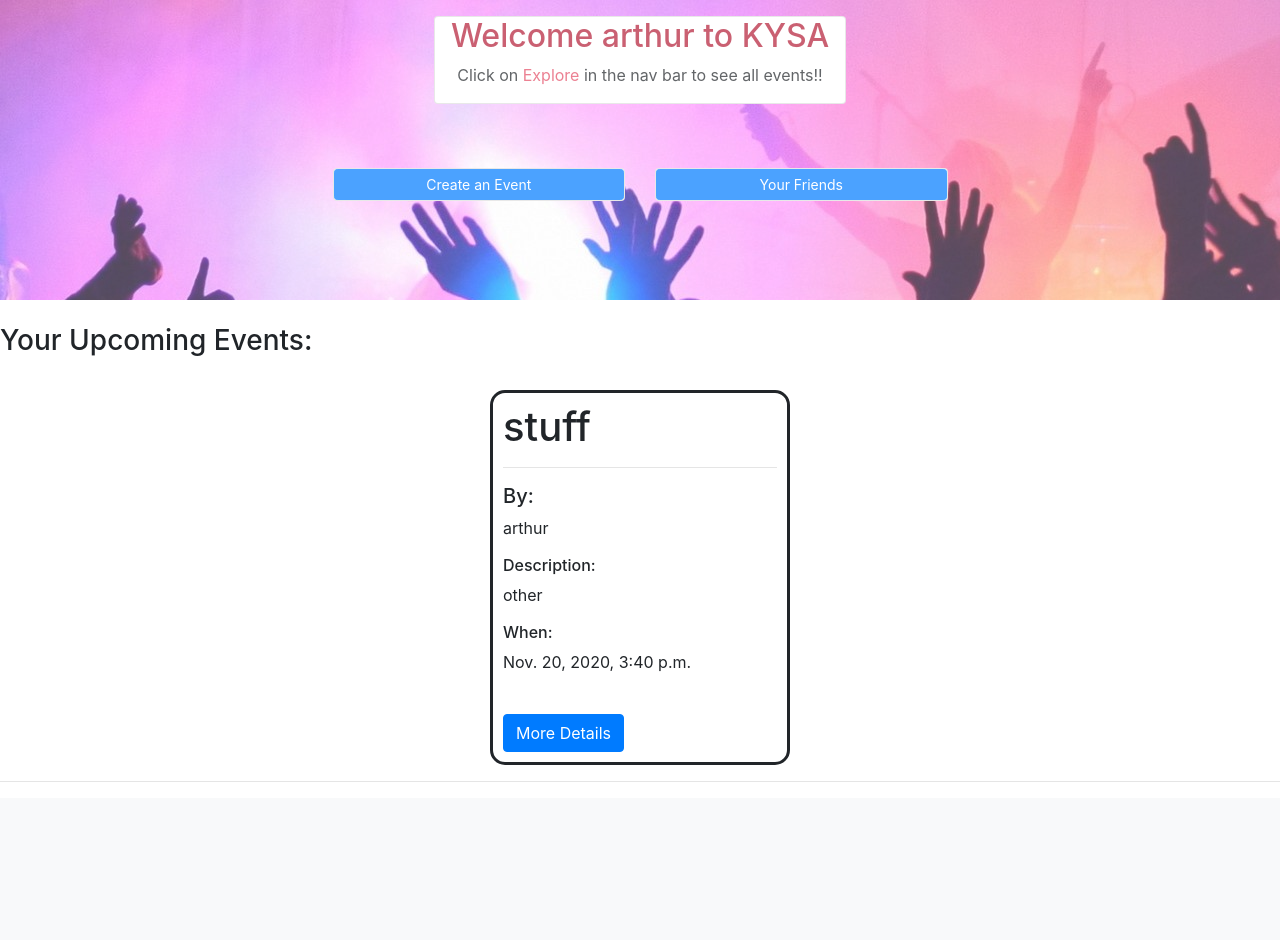
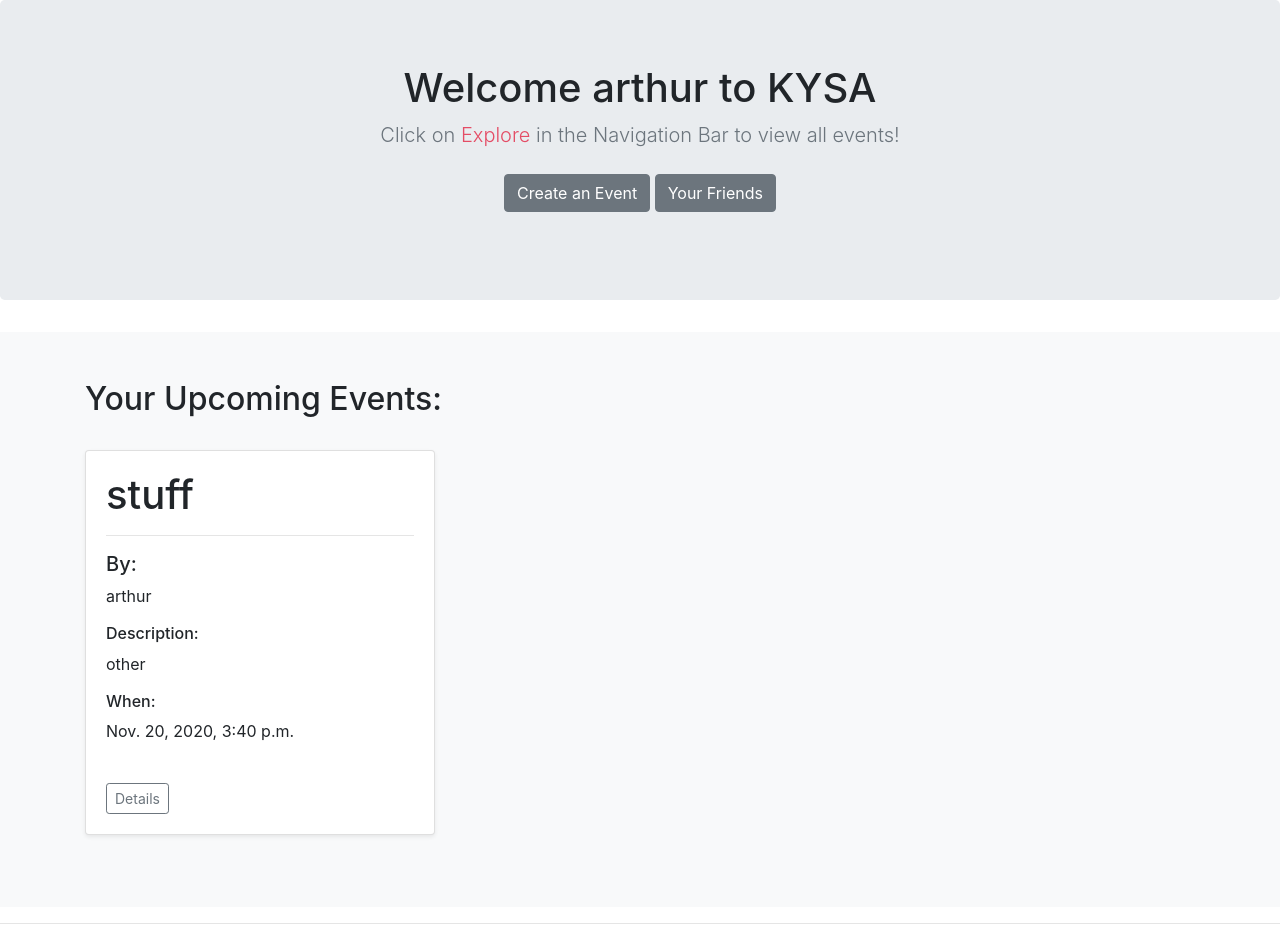
Before and after one commit to swk3st/KYSA-Meetup-Finder, a Django app: page /dashboard/ in a window 1280 px wide. Shown: the part 62-1002 px from the top of the page. Before the commit the page ends 844 px from the top, so only its background shows below. Run offline with Django 3.2, Linux system fonts and the light colour scheme; a user stored in the database is signed in; data comes from the database, SQL or seed files in the repository; both versions use the stored data as it was after the commit; some libraries are stand-ins or nearby versions.

Commit message:
Updated dashboard view

```diff
--- a/meetup_finder_app/templates/meetup_finder_app/dashboard.html
+++ b/meetup_finder_app/templates/meetup_finder_app/dashboard.html
@@ -20,47 +20,72 @@
 </head>
 
 {% block content %}
+<!doctype html>
+<html lang="en">
+
+<head>
+    <meta charset="utf-8">
+    <meta name="viewport" content="width=device-width, initial-scale=1, shrink-to-fit=no">
+    <meta name="description" content="">
+    <meta name="author" content="Mark Otto, Jacob Thornton, and Bootstrap contributors">
+    <meta name="generator" content="Jekyll v4.1.1">
+    <title>Album example · Bootstrap</title>
+
+    <link rel="canonical" href="https://getbootstrap.com/docs/4.5/examples/album/">
+
+    <!-- Bootstrap core CSS -->
+    <link href="../assets/dist/css/bootstrap.min.css" rel="stylesheet">
+
+    <style>
+        .bd-placeholder-img {
+            font-size: 1.125rem;
+            text-anchor: middle;
+            -webkit-user-select: none;
+            -moz-user-select: none;
+            -ms-user-select: none;
+            user-select: none;
+        }
+
+        @media (min-width: 768px) {
+            .bd-placeholder-img-lg {
+                font-size: 3.5rem;
+            }
+        }
+    </style>
+    <!-- Custom styles for this template -->
+    <link href="album.css" rel="stylesheet">
+</head>
+
 <body>
-            <div class="wow fadeInUp" data-wow-delay="0.3s" style="text-align: center;background-color: rgba(0,0,0, 0.8);padding:10px;background-image: url('../../static/images/party2.jpg');height:300px;opacity: 0.7;" >
-                <div class="row" style="display: flex;
-                justify-content: center;
-                align-items: center;
-                height: 100px;">
-                <div class="card">
-                    <h2><a href="" class="smoothScroll px-3" style="color:#b41e37 ;opacity: 1.0;"><span>Welcome {% user_display user %} to KYSA </span></a></h2>
-                    <p style="text-align: center;">Click on <a href="{% url 'meetup_finder_app:upcoming' %}" class=" smoothScroll" style="color: #e44c65;"><span>Explore</span></a> in the nav bar to see all events!!</p>
-                </div>
-            </div>
-                    <br>
-                <div class="row" style=" display: flex;
-                justify-content: center;
-                align-items: center;
-                height: 100px;
-                 "  >
-                    <div class="col-md-3">
-                        <div class="card " >
-                            <a class="btn btn-primary  btn-sm btn-block" href="{% url 'meetup_finder_app:newevent' %}" >Create an Event</a>
-                        </div>
-                    </div>
-                    <div class="col-md-3">
-                        <div class="card">
-                            <a class="btn btn-primary btn-sm btn-block" href="{% url 'meetup_finder_app:FriendsView' %}" >Your Friends</a>
-                        </div>
-                    </div>
-                </div>
-
-        </div>
 
 
+    <main role="main">
 
-<div style="width:100vw;">
+        <section class="jumbotron text-center">
+            <div class="container">
+                <h1><span>Welcome {% user_display user %} to KYSA </span></h1>
+                <p class="lead text-muted">Click on <a href="{% url 'meetup_finder_app:upcoming' %}"
+                        class=" smoothScroll" style="color: #e44c65;"><span>Explore</span></a> in the Navigation Bar to
+                    view all events!</p>
+                <p>
+
+                    <a href="{% url 'meetup_finder_app:newevent' %}" class="btn btn-secondary my-2">Create an Event</a>
+                    <a href="{% url 'meetup_finder_app:FriendsView' %}" class="btn btn-secondary my-2">Your Friends</a>
+                </p>
+            </div>
+        </section>
+
+
+        <div class="album py-5 bg-light">
+            <div class="container">
+                <h2>Your Upcoming Events:</h2>
                 <br>
-    <h3>Your Upcoming Events:</h3>
-    <br>
-    <div style="width:100vw;display:flex;flex-wrap:wrap;justify-content:center;">
+                <div class="row">
+
                     {% for event in user.event_set.all %}
-            <div id="content" style="width:300px;border-style: solid;padding:10px;border-radius:15px">
-                <div id="siteNotice"></div>
+                    <div class="col-md-4">
+                        <div class="card mb-4 shadow-sm">
+                            <div class="card-body">
                                 <h1 id="firstHeading" class="firstHeading">{{ event.event_name }}</h1>
                                 <div id="bodyContent">
                                     <hr>
@@ -72,16 +97,29 @@
                                     <p>{{ event.event_date }}</p>
                                     <br>
                                     <form action="{% url 'meetup_finder_app:detail' pk=event.id %}">
-                        <input class="btn btn-primary" type="submit" value="More Details" />
+                                        <input class="btn btn-sm btn-outline-secondary" type="submit" value="Details" />
                                     </form>
                                 </div>
                             </div>
-    {%endfor%}
-
+                        </div>
                     </div>
 
+                    {%endfor%}
+                </div>
+            </div>
+        </div>
         </div>
 
-</body>
+
+    </main>
+
+    <script src="https://code.jquery.com/jquery-3.5.1.slim.min.js"
+        integrity="sha384-DfXdz2htPH0lsSSs5nCTpuj/zy4C+OGpamoFVy38MVBnE+IbbVYUew+OrCXaRkfj"
+        crossorigin="anonymous"></script>
+    <script>window.jQuery || document.write('<script src="../assets/js/vendor/jquery.slim.min.js"><\/script>')</script>
+    <script src="../assets/dist/js/bootstrap.bundle.min.js"></script>
+
+</html>
+
 
 {% endblock %}
```
Also changed, not shown: meetup_finder_app/templates/meetup_finder_app/dashboard.css (added, +38 -0 lines), db.sqlite3. Lines whose indentation alone changed are shown as unchanged.
